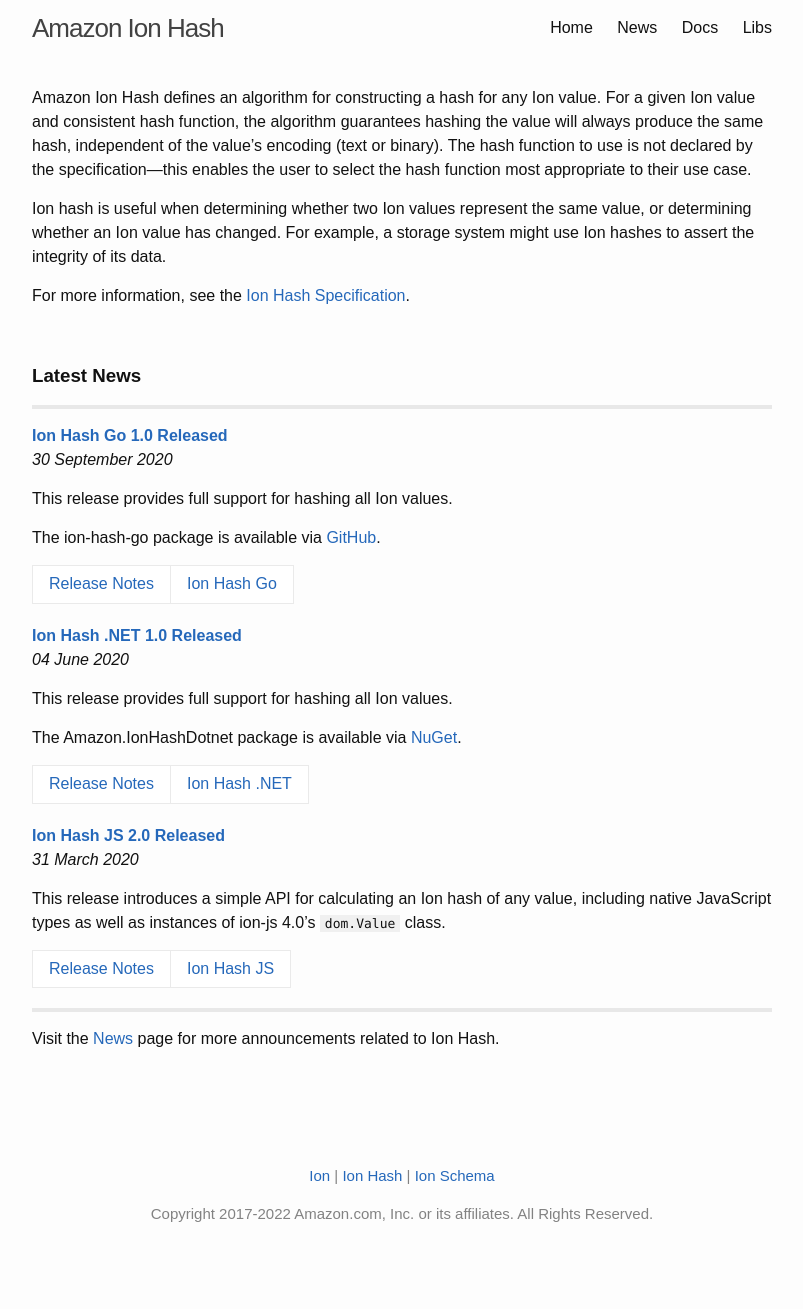
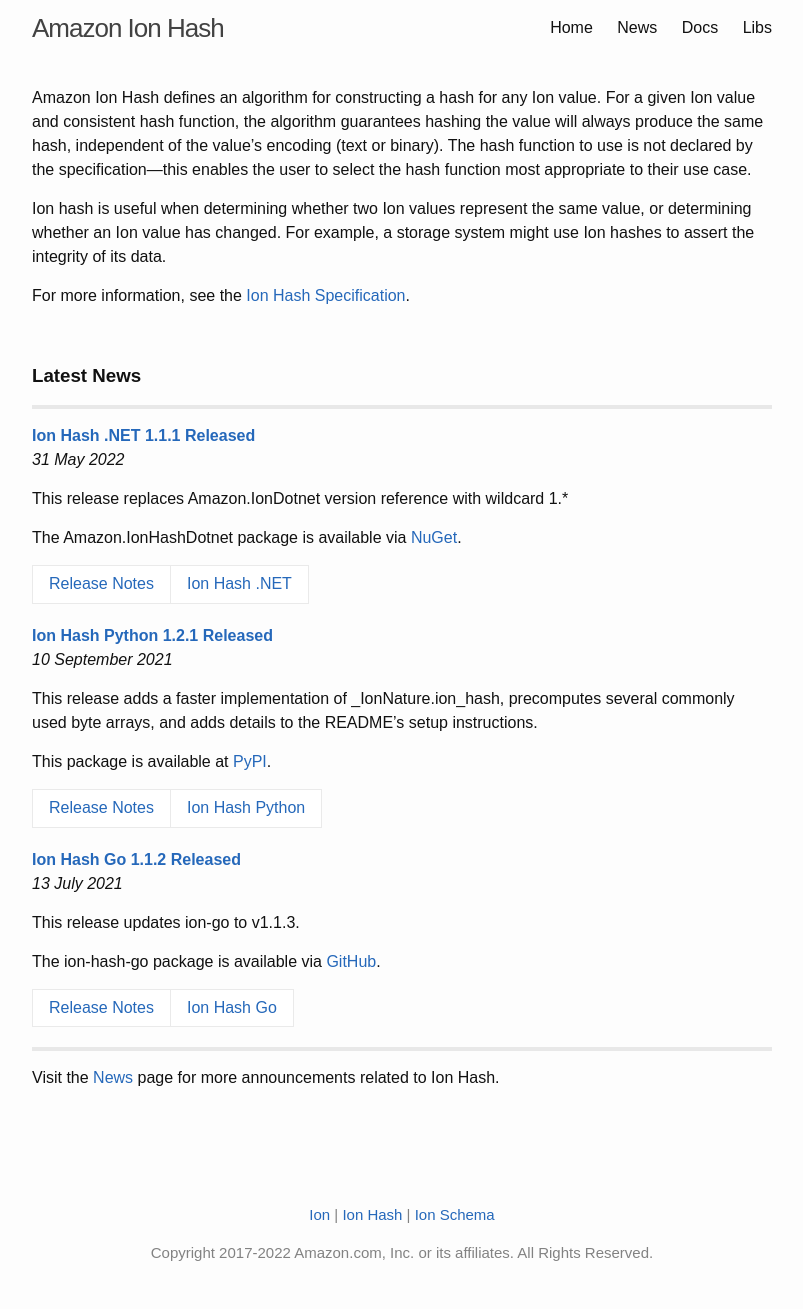
Before and after one commit to amazon-ion/ion-hash, a Jekyll site: the page built from index.md, in a window 1280 px wide. Shown: the whole page, without its empty margins (238-1041 px from the left). Built offline with Jekyll 4.4.1, drawn with Linux system fonts in a browser that asks for light colours; before the commit the page ends 1270 px from its top, so only the background shows below that.

Commit message:
Updates Go, Python, and .NET versions and news. (#14)

```diff
--- /dev/null
+++ b/_posts/2021-07-13-ion-hash-go-1_1_2-released.md
@@ -0,0 +1,11 @@
+---
+layout: news_item
+title: "Ion Hash Go 1.1.2 Released"
+date: 2021-07-13
+categories: news ion-hash-go
+---
+This release updates ion-go to v1.1.3.
+
+The ion-hash-go package is available via [GitHub](https://github.com/amzn/ion-hash-go).
+
+| [Release Notes](https://github.com/amzn/ion-hash-go/releases/tag/v1.1.2) | [Ion Hash Go](https://github.com/amzn/ion-hash-go) |
--- /dev/null
+++ b/_posts/2021-09-10-ion-hash-python-1_2_1-released.md
@@ -0,0 +1,12 @@
+---
+layout: news_item
+title: "Ion Hash Python 1.2.1 Released"
+date: 2021-09-10
+categories: news ion-hash-python
+---
+This release adds a faster implementation of _IonNature.ion_hash, precomputes several commonly used byte arrays,
+and adds details to the README's setup instructions.
+
+This package is available at [PyPI](https://pypi.org/project/ionhash/).
+
+| [Release Notes](https://github.com/amzn/ion-hash-python/releases/tag/v1.2.1) | [Ion Hash Python](https://github.com/amzn/ion-hash-python) |
--- /dev/null
+++ b/_posts/2022-05-31-ion-hash-dotnet-1_1_1-released.md
@@ -0,0 +1,11 @@
+---
+layout: news_item
+title: "Ion Hash .NET 1.1.1 Released"
+date: 2022-05-31
+categories: news ion-hash-dotnet
+---
+This release replaces Amazon.IonDotnet version reference with wildcard 1.*
+
+The Amazon.IonHashDotnet package is available via [NuGet](https://www.nuget.org/packages/Amazon.IonHashDotnet).
+
+| [Release Notes](https://github.com/amzn/ion-hash-dotnet/releases/tag/v1.1.1) | [Ion Hash .NET](https://github.com/amzn/ion-hash-dotnet) |
--- a/libs.md
+++ b/libs.md
@@ -6,8 +6,9 @@ title: Libraries
 
 | Name | Latest Version | Repository |
 |------|----------------|------|
-| ion-hash-dotnet | [1.0.0](https://github.com/amzn/ion-hash-dotnet/releases/latest) (June 4, 2020) | [Link](https://github.com/amzn/ion-hash-dotnet) |
-| ion-hash-go | [1.0.0](https://github.com/amzn/ion-hash-go/releases/latest) (September 30, 2020) | [Link](https://github.com/amzn/ion-hash-go) |
+| ion-hash-dotnet | [1.1.1](https://github.com/amzn/ion-hash-dotnet/releases/latest) (May 31, 2022) | [Link](https://github.com/amzn/ion-hash-dotnet) |
+| ion-hash-go | [1.1.2](https://github.com/amzn/ion-hash-go/releases/latest) (July 13, 2021) | [Link](https://github.com/amzn/ion-hash-go) |
 | ion-hash-java | [1.0.0](https://github.com/amzn/ion-hash-java/releases/latest) (May 23, 2019) | [Link](https://github.com/amzn/ion-hash-java) |
 | ion-hash-js | [2.0.0](https://github.com/amzn/ion-hash-js/releases/latest) (March 31, 2020) | [Link](https://github.com/amzn/ion-hash-js) |
-| ion-hash-python | [1.1.0](https://github.com/amzn/ion-hash-python/releases/latest) (October 22, 2019) | [Link](https://github.com/amzn/ion-hash-python) |
+| ion-hash-python | [1.2.1](https://github.com/amzn/ion-hash-python/releases/latest) (September 10, 2021) | [Link](https://github.com/amzn/ion-hash-python) |
+| ion-hash-rust | Alpha | [Link](https://github.com/amzn/ion-rust/tree/main/ion-hash) |
```
